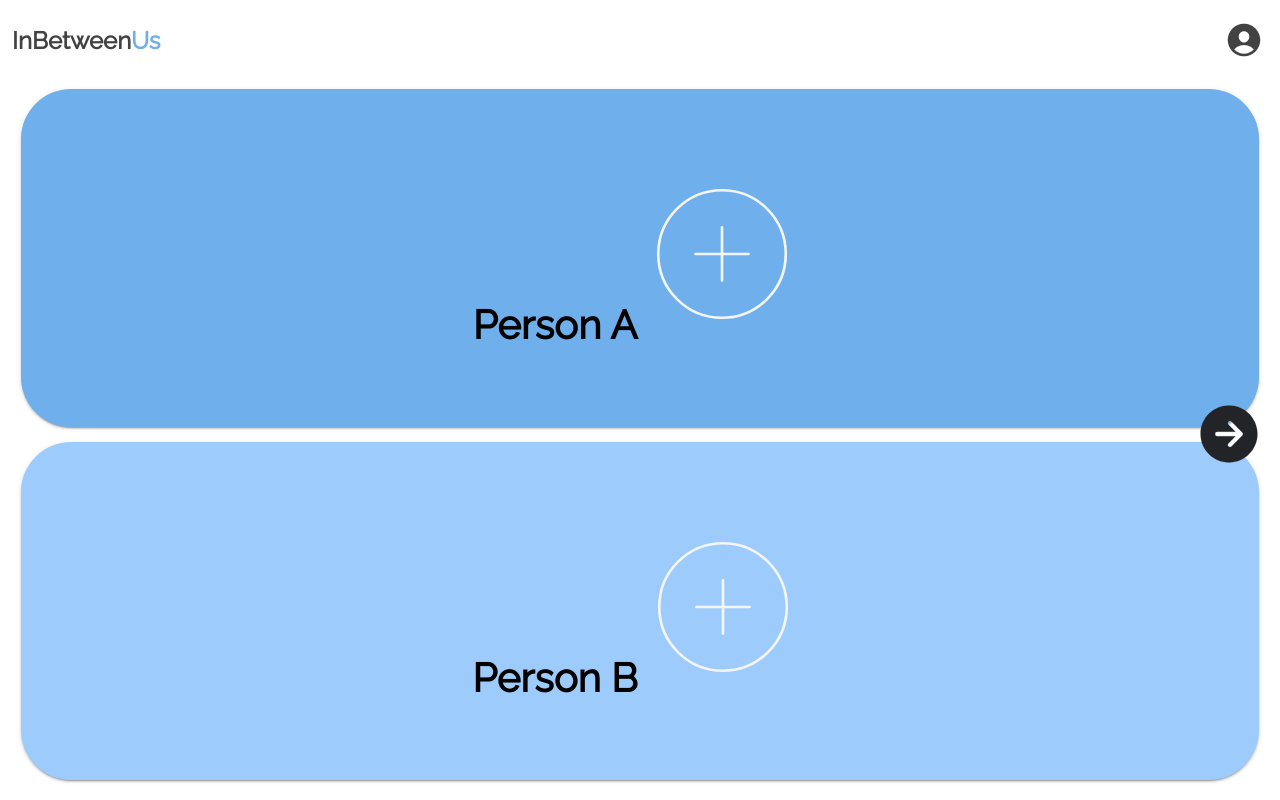
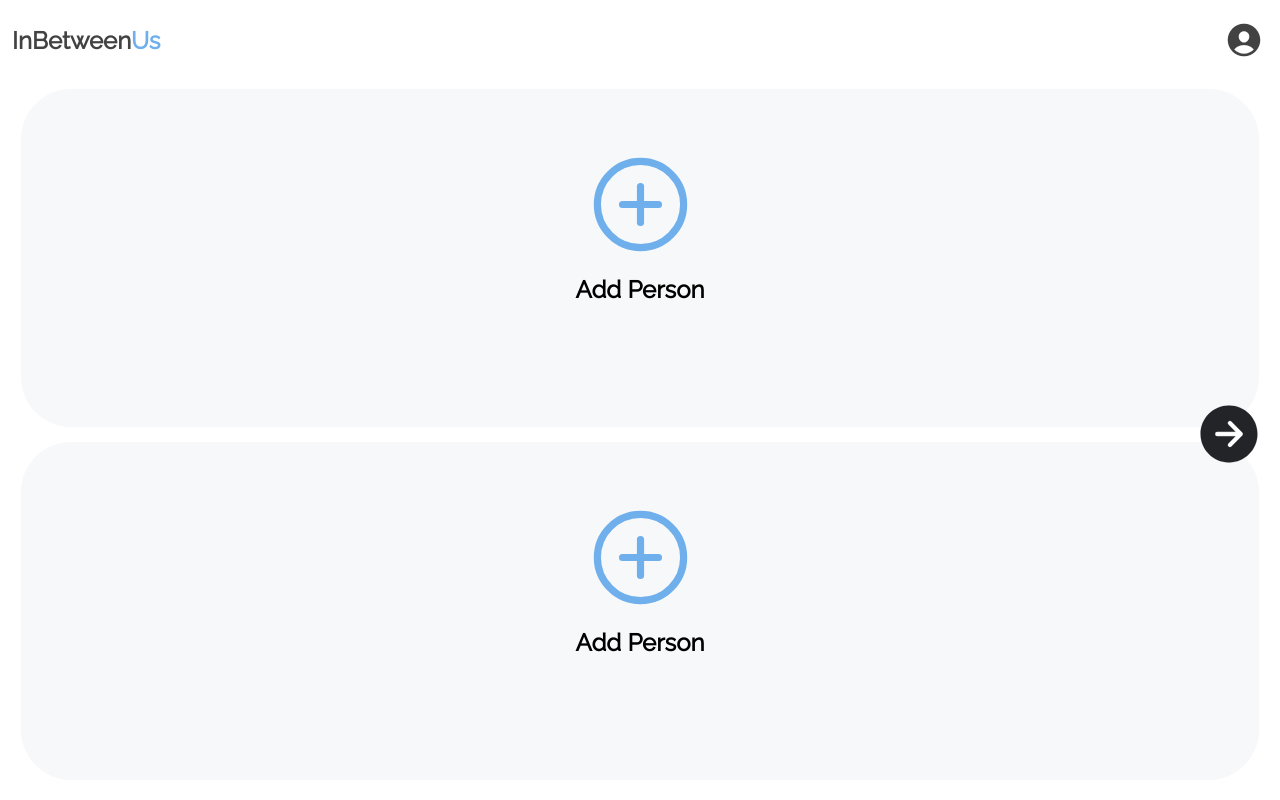
Before and after one commit to cbrigug/InBetweenUs, a React (Vite) app: page /home in a window 1280 px wide. Built offline with nearby package versions, Linux system fonts and the light colour scheme.

Commit message:
AddPersonCard ui refresh

```diff
--- a/src/components/PersonCard/AddPersonCard.tsx
+++ b/src/components/PersonCard/AddPersonCard.tsx
@@ -1,12 +1,12 @@
-import React, { useState, useRef } from "react";
+import React from "react";
 import {
     IonCard,
     IonCol,
     IonGrid,
     IonIcon,
-    IonLabel,
     IonRippleEffect,
     IonRow,
+    IonText,
 } from "@ionic/react";
 import { addCircleOutline } from "ionicons/icons";
 import { createUseStyles } from "react-jss";
@@ -21,14 +21,10 @@ const useStyles = createUseStyles({
     card: {
         height: "49%",
         borderRadius: "50px",
-    },
-    label: {
-        fontSize: "40px",
-        fontWeight: "bold",
+        boxShadow: "none",
     },
     icon: {
-        fontSize: "170px",
-        "--ionicon-stroke-width": "8px",
+        fontSize: "115px",
     },
     grid: {
         height: "100%",
@@ -44,7 +40,7 @@ const AddPersonCard: React.FC<AddPersonCardProps> = ({ isPersonA, modal }) => {
         <>
             <IonCard
                 className={`ion-no-margin ${classes.card}`}
-                color={isPersonA ? "primary" : "lightblue"}
+                color={"tertiary"}
                 button={true}
                 onClick={modal.toggleModal}
                 style={{ marginTop: isPersonA ? "0px" : "15px" }}
@@ -53,17 +49,21 @@ const AddPersonCard: React.FC<AddPersonCardProps> = ({ isPersonA, modal }) => {
                 <IonGrid className={classes.grid}>
                     <IonRow
                         className="ion-text-center"
-                        style={{ height: "100%" }}
+                        style={{
+                            marginTop: "calc(var(--ion-margin, 16px) * 3)",
+                        }}
                     >
-                        <IonCol className="ion-align-self-center">
-                            <IonLabel className={classes.label}>
-                                {isPersonA ? "Person A" : "Person B"}
-                            </IonLabel>
+                        <IonCol>
                             <IonIcon
                                 icon={addCircleOutline}
-                                color="light"
+                                color="primary"
                                 className={classes.icon}
                             />
+                        </IonCol>
+                    </IonRow>
+                    <IonRow className="ion-text-center">
+                        <IonCol>
+                            <IonText>Add Person</IonText>
                         </IonCol>
                     </IonRow>
                 </IonGrid>
--- a/src/theme/variables.css
+++ b/src/theme/variables.css
@@ -83,10 +83,6 @@ ion-header {
 ion-toolbar {
     --background: white;
 
-    && ion-text {
-        font-size: 24px;
-    }
-
     && ion-buttons ion-icon {
         font-size: 40px !important;
     }
@@ -94,6 +90,7 @@ ion-toolbar {
 
 ion-text {
     font-weight: bold;
+    font-size: 24px;
 }
 
 .ion-color-lightblue {
```
